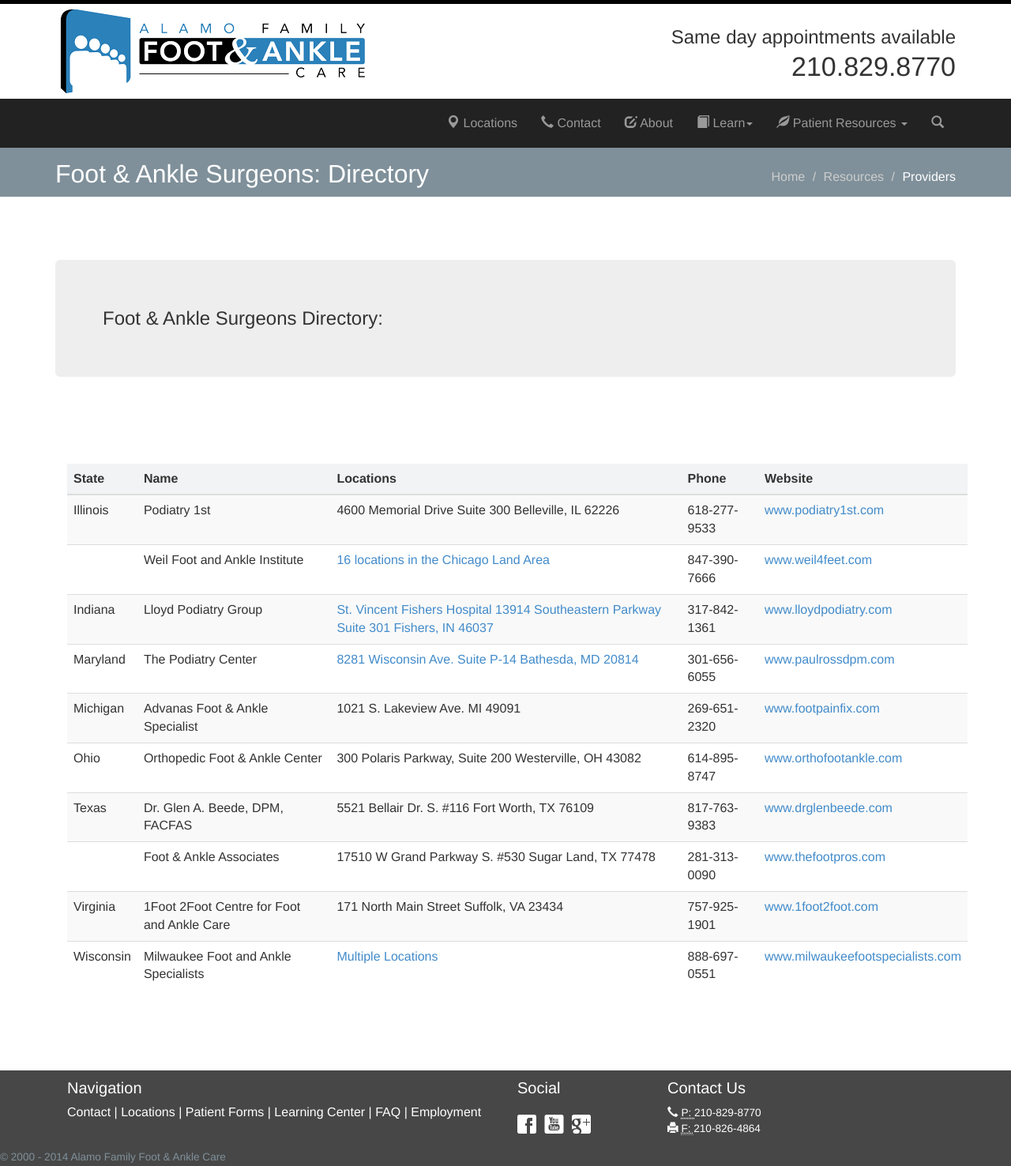
After one commit to MoTheMighty/podlink, a PHP site: page /resources/providers.php in a window 1280 px wide. The commit adds this page. Shown: the whole page at 79% size. Run offline with PHP 8.4, Linux system fonts and the light colour scheme; some libraries are stand-ins or nearby versions.

Commit message:
providers

```diff
--- a/404.php
+++ b/404.php
@@ -22,7 +22,7 @@
     <meta http-equiv="X-UA-Compatible" content="IE=9">
   </head>
 
-  <body id="plantarfasciitis">
+  <body id="404">
 
   <?php include '/components/navhead.php'; ?>
 
--- a/components/navhead.php
+++ b/components/navhead.php
@@ -89,6 +89,7 @@
                 <li><a href="../../blog/blog.php">Blog</a></li>
                 <li><a href="../../resources/faq.php">Frequently Asked Questions</a></li>
                 <li><a href="../resources/saturdayclinic.php">Saturday Clinic Dates</a></li>
+                <li><a href="../resources/providers.php">National Providers</a></li>
                 <li class="divider"></li>
                 <li><a href="../../resources/hippa.pdf">HIPPA Privacy Notice (PDF)</a></li>
                 <li><a href="../../resources/soakinginstructions.pdf">In-office surgery aftercare instructions(PDF)</a></li>
--- /dev/null
+++ b/resources/providers.php
@@ -0,0 +1,192 @@
+<!DOCTYPE html>
+
+
+<html>
+  <head>
+    <title>Providers</title>
+    <meta name="description" content="Frequently asked question for patients being treated by Podiatrist at Alamo Family Foot and Ankle Care"/>
+  <meta charset="utf-8">
+    <meta charset="utf-8">
+    <meta name="viewport" content="width=device-width, initial-scale=1.0">
+    <!-- Bootstrap -->
+    <link href="../css/bootstrap.css" rel="stylesheet">
+    <!--<link href="css/font-awesome.min.css" rel="stylesheet">-->
+    <link href="../css/mystyles.css" rel="stylesheet">
+    <!-- <link href="css/glyphicons.css" rel="stylesheet"> -->
+
+    <!-- HTML5 Shim and Respond.js IE8 support of HTML5 elements and media queries -->
+    <!-- WARNING: Respond.js doesn't work if you view the page via file:// -->
+
+      <script src="/js/html5shiv.js"></script>
+      <script src="/js/respond.min.js"></script>
+    <meta http-equiv="X-UA-Compatible" content="IE=9">
+  </head>
+
+  <body id="providers">
+
+  <?php include '../components/navhead.php'; ?>
+
+
+
+  <div class="navibar">
+    <section class="container">
+
+      <div class="pull-left">
+        <h1>
+            Foot & Ankle Surgeons: Directory
+        </h1>
+      </div><!-- pullleft -->
+      <div class="pull-right">
+        <ol class="breadcrumb">
+            <li><a href="../../index.php">Home</a></li>
+            <li><a href="#">Resources</a></li>
+            <li class="active">Providers</li>
+        </ol><!-- breadcrumb -->
+      </div><!-- pull-right -->
+
+    </section><!-- container -->
+  </div><!-- navibar -->
+
+  <!-- end navibar -->
+
+<div class="layoutspacing2"></div>
+<div class="container">
+  <section class="jumbotron lead">
+          <lead>Foot & Ankle Surgeons Directory:</lead>
+
+  </section><!-- center -->
+
+  <div class="layoutspacing2"></div>
+
+  <div class="container">
+  <div class="table-responsive" >
+  <table class="table table-striped" >
+  <thead>
+      <th>State</th>
+      <th>Name</th>
+      <th>Locations </th>
+      <th>Phone</th>
+      <th>Website</th>
+
+
+   </thead>
+
+   <tbody>
+    <tr>
+      <td>Illinois</td>
+      <td>Podiatry 1st</td>
+      <td>4600 Memorial Drive Suite 300 Belleville, IL 62226</td>
+      <td>618-277-9533</td>
+      <td><a href="http://www.podiatry1st.com">www.podiatry1st.com</a></td>
+
+    </tr>
+
+
+
+     <tr>
+      <td></td>
+      <td>Weil Foot and Ankle Institute</td>
+      <td><a href="http://www.weil4feet.com/locations/">16 locations in the Chicago Land Area</td>
+      <td>847-390-7666</td>
+      <td><a href="http://weil4feet.com">www.weil4feet.com</a></td>
+
+    </tr>
+
+    <tr>
+      <td>Indiana</td>
+      <td>Lloyd Podiatry Group</td>
+      <td><a href="http://lloydpodiatry.com/offices.html">St. Vincent Fishers Hospital
+                                            13914 Southeastern Parkway Suite 301
+                                                Fishers, IN 46037</td>
+      <td>317-842-1361</td>
+      <td><a href="http://lloydpodiatry.com">www.lloydpodiatry.com</a></td>
+
+    </tr>
+
+     <tr>
+      <td>Maryland</td>
+      <td>The Podiatry Center</td>
+      <td><a href="http://paulrossdpm.com/offices.html">8281 Wisconsin Ave. Suite P-14 Bathesda, MD 20814</td>
+      <td>301-656-6055</td>
+      <td><a href="http://paulrossdpm.com">www.paulrossdpm.com</a></td>
+
+    </tr>
+
+    <tr>
+      <td>Michigan</td>
+      <td>Advanas Foot & Ankle Specialist</td>
+      <td>1021 S. Lakeview Ave. MI 49091 </td>
+      <td>269-651-2320</td>
+      <td><a href="http://footpainfix.com">www.footpainfix.com</a></td>
+
+    </tr>
+ <tr>
+      <td>Ohio</td>
+      <td>Orthopedic Foot & Ankle Center</td>
+      <td>300 Polaris Parkway, Suite 200 Westerville, OH 43082</td>
+      <td>614-895-8747</td>
+      <td><a href="http://www.orthofootankle.com">www.orthofootankle.com</a></td>
+
+    </tr>
+
+    <tr>
+      <td>Texas</td>
+      <td>Dr. Glen A. Beede, DPM, FACFAS</td>
+      <td>5521 Bellair Dr. S. #116 Fort Worth, TX 76109</td>
+      <td>817-763-9383</td>
+      <td><a href="http://www.drglenbeede.com">www.drglenbeede.com</a></td>
+
+    </tr>
+
+     <tr>
+      <td></td>
+      <td>Foot & Ankle Associates</td>
+      <td>17510 W Grand Parkway S. #530 Sugar Land, TX 77478</td>
+      <td>281-313-0090</td>
+      <td><a href="http://www.thefootpros.com">www.thefootpros.com</a></td>
+
+    </tr>
+
+     <tr>
+      <td>Virginia</td>
+      <td>1Foot 2Foot Centre for Foot and Ankle Care</td>
+      <td>171 North Main Street Suffolk, VA 23434</td>
+      <td>757-925-1901</td>
+      <td><a href="http://www.1foot2foot.com">www.1foot2foot.com</a></td>
+
+    </tr>
+
+         <tr>
+      <td>Wisconsin</td>
+      <td>Milwaukee Foot and Ankle Specialists</td>
+      <td><a href="http://milwaukeefootspecialists.com/contact-an-expert-podiatrist-at-one-of-our-four-milwaukee-area-podiatry-offices-today/">Multiple Locations</td>
+      <td>888-697-0551</td>
+      <td><a href="http://milwaukeefootspecialists.com">www.milwaukeefootspecialists.com</a></td>
+
+    </tr>
+
+    </tbody>
+
+  </table><!-- table -->
+</div><!-- container -->
+
+<div class="layoutspacing2"></div>
+
+
+
+<!-- footer -->
+
+   <?php include '../components/footer.php'; ?>
+
+
+    <!-- jQuery (necessary for Bootstrap's JavaScript plugins) -->
+    <script src="https://code.jquery.com/jquery.js"></script>
+    <!-- Include all compiled plugins (below), or include individual files as needed -->
+    <script src="/js/bootstrap.min.js"></script>
+    <script src="/js/modernizr.js"></script>
+
+
+
+
+  </body>
+</html>
```
